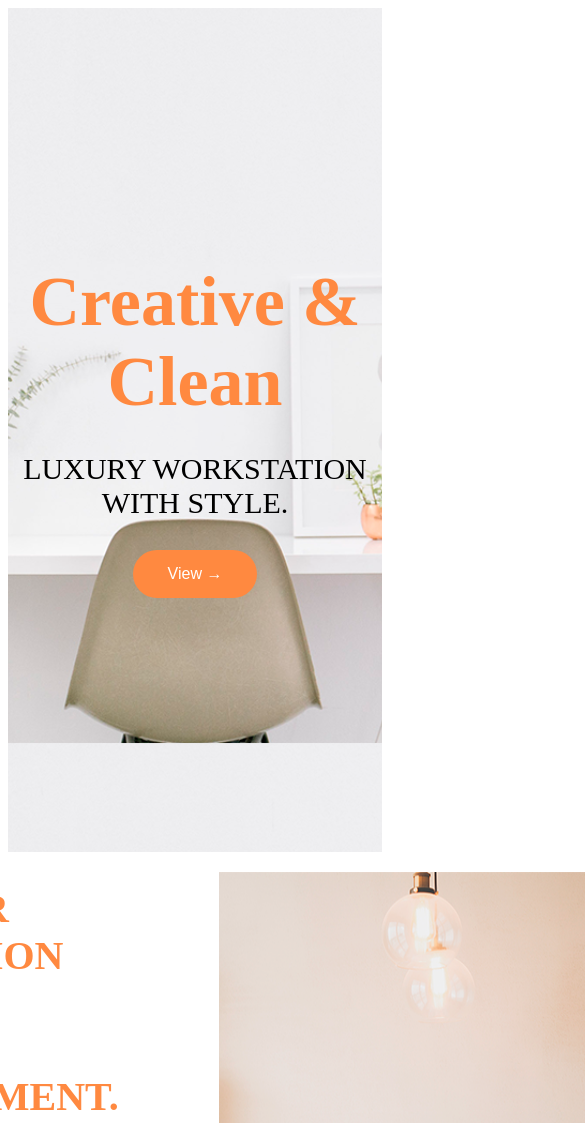
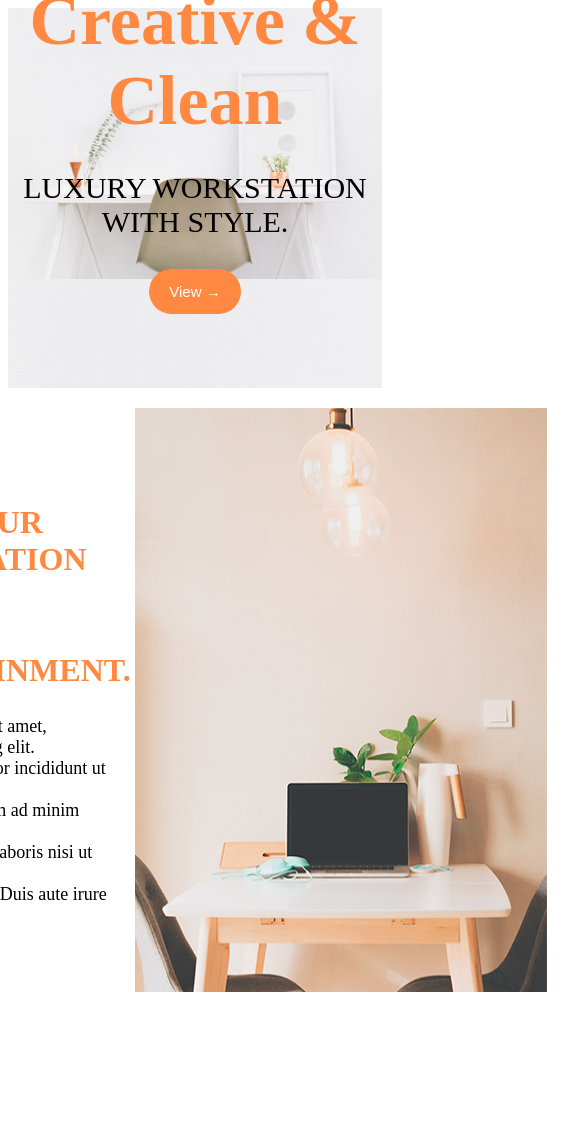
Before and after one commit to Kiorenc3/creative-clean, a plain HTML site: page index.html in a window 390 px wide. Shown: the top 1123 px of the page, 585 px wide, since content can reach past the window. Drawn offline with Linux system fonts and the light colour scheme.

Commit message:
media cueris

```diff
--- a/styles/styles.css
+++ b/styles/styles.css
@@ -1,7 +1,7 @@
 .contenedor_1{
     background-image: url(../img/bgHeader.png);
     background-size: cover;
-    height: 100vh;
+    height: 68vh;
     display: flex;
     justify-content: center;
     background-position: center -109px;
@@ -150,3 +150,34 @@
     display: flex;
     box-shadow: 0 -4px 6px rgb(0,0,0,0.2);
 }
+
+@media (max-width:1279px){
+   .contenedor_1{
+    height: 45vh;
+   }
+
+    .titulo_2{
+        font-size: 32px;
+    }
+
+    .texto_2{
+        font-size: 18px;
+    }
+
+    .imagen_2{
+        margin-left: 4px;
+
+    }
+
+    .todo_2{
+        margin-top: 90px;
+    }
+
+    .boton_1{
+        margin-bottom: 100px;
+        padding: 14px 20px;
+        font-size: 15px;
+    }
+
+
+}
```
